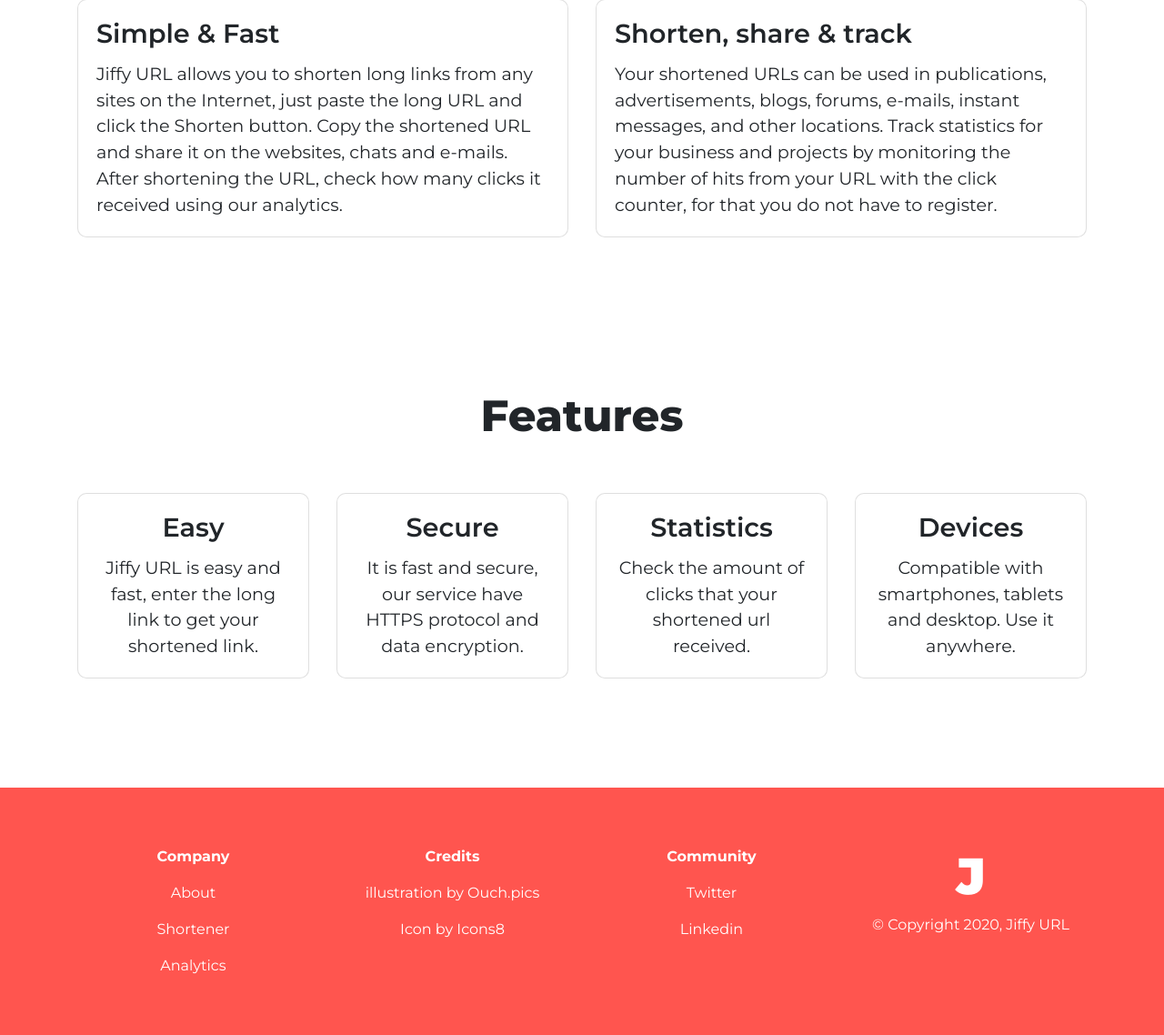
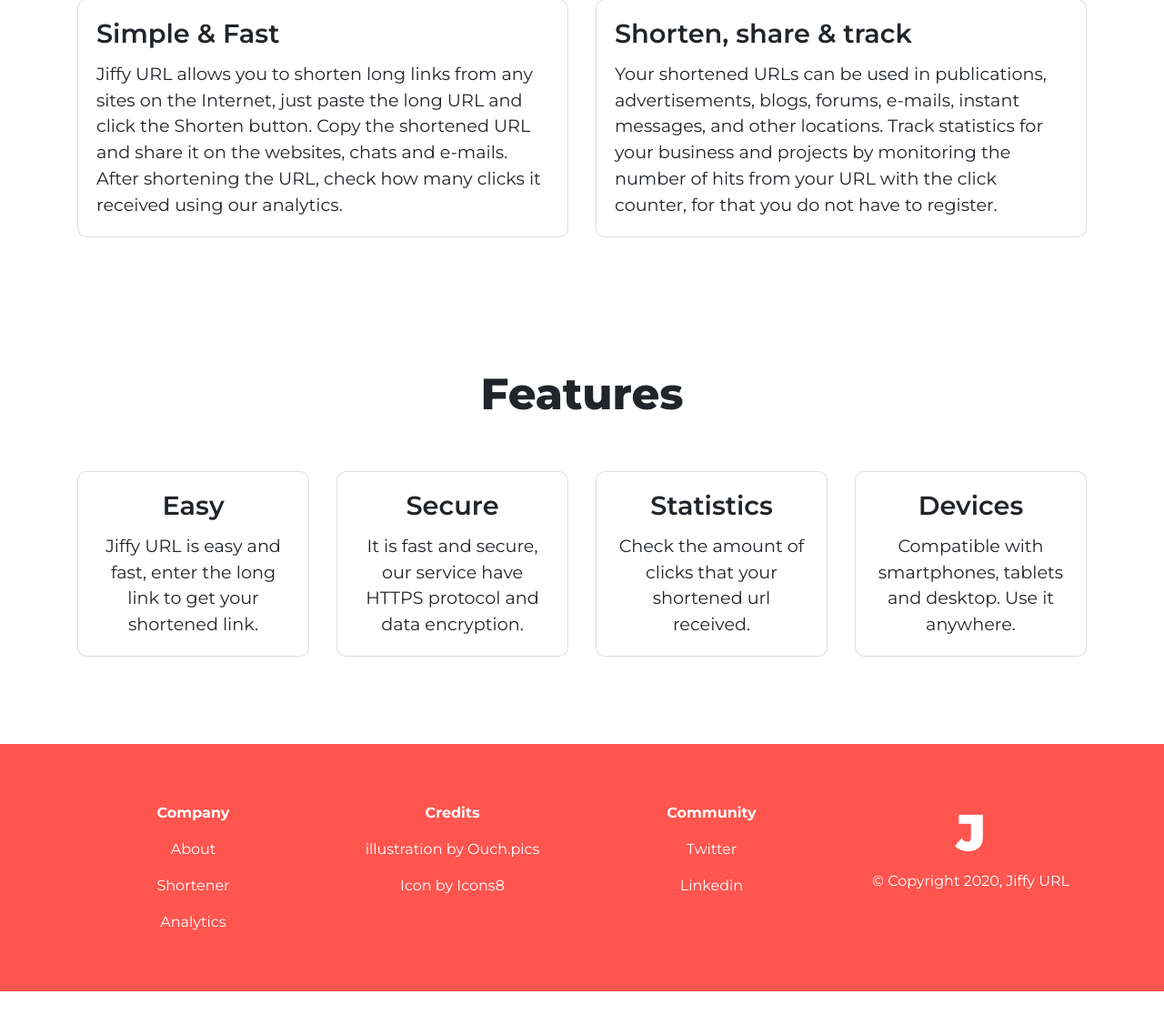
Before and after one commit to rohanpednekar10/jiffyurl, a Django app: page / in a window 1280 px wide. Shown: the part 917-2055 px from the top of the page at 91% size. After the commit the page ends 2007 px from the top, so only its background shows below. Run offline with Django 3.2, Linux system fonts and the light colour scheme; data comes from the database, SQL or seed files in the repository; some libraries are stand-ins or nearby versions.

Commit message:
Updating app

```diff
--- a/application/settings/production.py
+++ b/application/settings/production.py
@@ -122,6 +122,7 @@ USE_TZ = True
 # custom variables
 SHORTCODE_MAX = 15
 SHORTCODE_MIN = 6
+DEFAULT_HOST = 'https://jiffyurl.herokuapp.com/'
 # end custom variables
 
 # Static files (CSS, JavaScript, Images)
--- a/shortener/models.py
+++ b/shortener/models.py
@@ -5,6 +5,7 @@ from datetime import timedelta, date
 from django.urls import reverse
 from .utils import create_shortcode
 from .validators import validate_url
+from django.conf import settings
 
 # create your variables here
 SHORTCODE_MAX = getattr(settings, "SHORTCODE_MAX", 15)
@@ -34,13 +35,13 @@ class URL(models.Model):
         return self.url
 
     def get_short_url(self):
-        return 'http://127.0.0.1:8000/' + self.shortcode
+        return settings.DEFAULT_HOST + self.shortcode
 
     def get_url_length(self):
         return len(self.url)
 
     def get_short_url_length(self):
-        return len(self.shortcode)
+        return len(self.shortcode) + len(settings.DEFAULT_HOST)
 
     def get_date_of_creation(self):
         return self.date_of_creation.date()
--- a/shortener/templates/shortener/home.html
+++ b/shortener/templates/shortener/home.html
@@ -24,20 +24,20 @@
         </div>
       </div>
 
-      <div class="row row-cols-1 row-cols-md-2 mb-5 pb-5">
-        <div class="col mb-4">
+      <div class="row mb-5 pb-5">
+        <div class="col-sm my-auto justify-content-center">
+          <div class="card-deck">
             <div class="card">
               <div class="card-body">
                 <h5 class="card-title">Simple & Fast</h5>
                 <p class="card-text">Jiffy URL allows you to shorten long links from any sites on the Internet, just paste the long URL and click the Shorten button. Copy the shortened URL and share it on the websites, chats and e-mails. After shortening the URL, check how many clicks it received using our analytics.</p>
               </div>
             </div>
-        </div>
-        <div class="col mb-4">
             <div class="card">
               <div class="card-body">
                 <h5 class="card-title">Shorten, share & track</h5>
                 <p class="card-text">Your shortened URLs can be used in publications, advertisements, blogs, forums, e-mails, instant messages, and other locations. Track statistics for your business and projects by monitoring the number of hits from your URL with the click counter, for that you do not have to register.</p>
+              </div>
             </div>
           </div>
         </div>
@@ -52,41 +52,29 @@
 
       <div class="row mb-5 pb-5">
         <div class="col-sm my-auto justify-content-center">
-          <div class="row row-cols-1 row-cols-md-2">
-            <div class="col mb-4">
+          <div class="card-deck">
             <div class="card text-center">
               <div class="card-body">
                 <h5 class="card-title">{{ object.get_total_link_shortened_count }}</h5>
                 <p class="card-text">Links created so far.</p>
               </div>
             </div>
-            </div>
-            <div class="col mb-4">
             <div class="card text-center">
               <div class="card-body">
                 <h5 class="card-title">{{ object.get_total_redirect_count }}</h5>
                 <p class="card-text">Times clicked our link.</p>
               </div>
             </div>
-            </div>
-          </div>
-        </div>
-        <div class="col-sm my-auto justify-content-center">
-          <div class="row row-cols-1 row-cols-md-2">
-            <div class="col mb-4">
             <div class="card text-center">
               <div class="card-body">
                 <h5 class="card-title">7</h5>
                 <p class="card-text">Happy customer.</p>
               </div>
             </div>
-            </div>
-            <div class="col mb-4">
             <div class="card text-center">
               <div class="card-body">
                 <h5 class="card-title">1</h5>
                 <p class="card-text">Donated this service.</p>
-                </div>
               </div>
             </div>
           </div>
@@ -102,36 +90,25 @@
 
       <div class="row mb-5 pb-5">
         <div class="col-sm my-auto justify-content-center">
-          <div class="row row-cols-1 row-cols-md-2">
-            <div class="col mb-4">
+          <div class="card-deck">
             <div class="card text-center">
               <div class="card-body">
                 <h5 class="card-title">Easy</h5>
                 <p class="card-text">Jiffy URL is easy and fast, enter the long link to get your shortened link.</p>
               </div>
             </div>
-            </div>
-            <div class="col mb-4">
             <div class="card text-center">
               <div class="card-body">
                 <h5 class="card-title">Secure</h5>
                 <p class="card-text">It is fast and secure, our service have HTTPS protocol and data encryption.</p>
               </div>
             </div>
-            </div>
-          </div>
-        </div>
-        <div class="col-sm my-auto justify-content-center">
-          <div class="row row-cols-1 row-cols-md-2">
-            <div class="col mb-4">
             <div class="card text-center">
               <div class="card-body">
                 <h5 class="card-title">Statistics</h5>
                 <p class="card-text">Check the amount of clicks that your shortened url received.</p>
               </div>
             </div>
-            </div>
-            <div class="col mb-4">
             <div class="card text-center">
               <div class="card-body">
                 <h5 class="card-title">Devices</h5>
@@ -141,7 +118,6 @@
           </div>
         </div>
       </div>
-      </div>
 
     </div>
     <!-- End Home file -->
```
Also changed, not shown: shortener/templates/shortener/analytics.html (+2 -16 lines), shortener/templates/shortener/shortener.html (+2 -16 lines), shortener/migrations/0010_auto_20200517_1504.py (added). Lines whose indentation alone changed are shown as unchanged.
